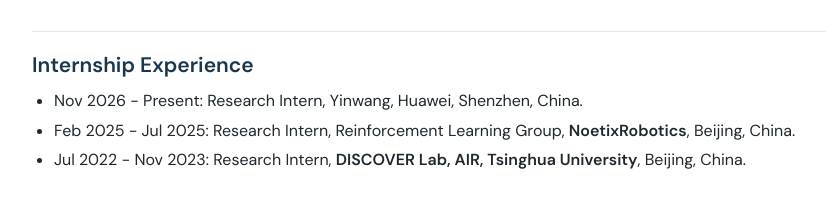
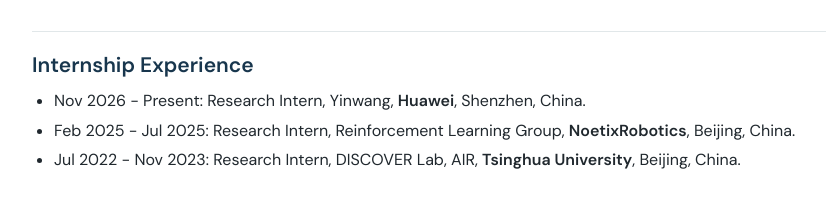
Before and after one commit to BJHYZJ/BJHYZJ.github.io, a plain HTML site: page index.html in a window 1280 px wide. Shown: the part 2232-2436 px from the top of the page, without its empty margins (170-996 px from the left). Drawn offline with nearby package versions, Linux system fonts and the light colour scheme.

Commit message:
Match internship emphasis to CV

```diff
--- a/index.html
+++ b/index.html
@@ -365,9 +365,9 @@
 
       <h3>Internship Experience</h3>
       <ul>
-        <li>Nov 2026 - Present: Research Intern, Yinwang, Huawei, Shenzhen, China.</li>
+        <li>Nov 2026 - Present: Research Intern, Yinwang, <strong>Huawei</strong>, Shenzhen, China.</li>
         <li>Feb 2025 - Jul 2025: Research Intern, Reinforcement Learning Group, <strong>NoetixRobotics</strong>, Beijing, China.</li>
-        <li>Jul 2022 - Nov 2023: Research Intern, <strong>DISCOVER Lab, AIR, Tsinghua University</strong>, Beijing, China.</li>
+        <li>Jul 2022 - Nov 2023: Research Intern, DISCOVER Lab, AIR, <strong>Tsinghua University</strong>, Beijing, China.</li>
       </ul>
 
       <h3>Service</h3>
```
